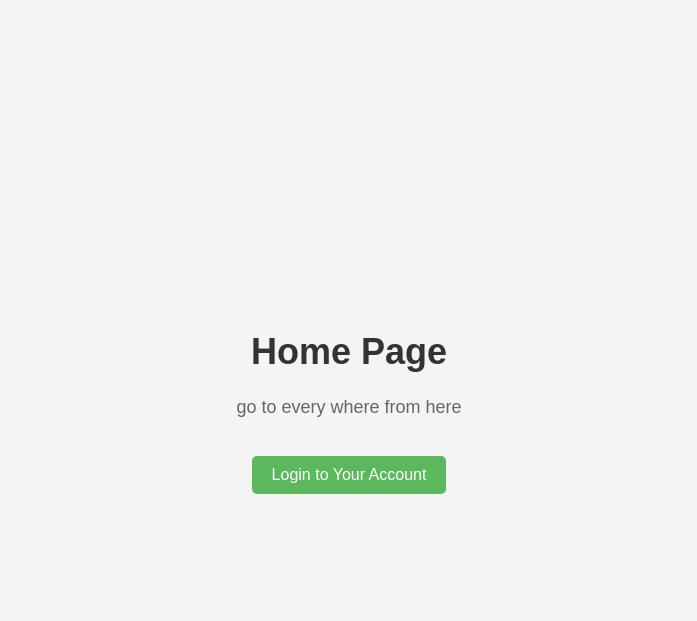
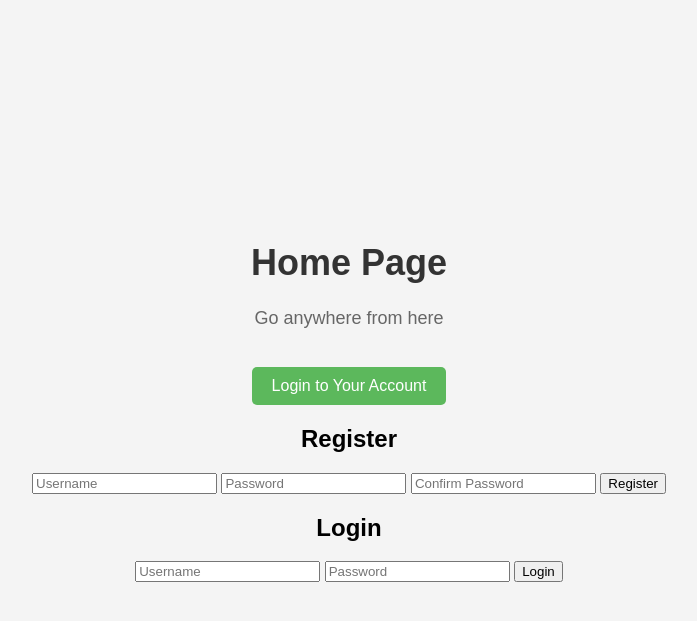
Before and after one commit to 3022249729/GetPost, a Flask app: page /register in a window 1280 px wide. Shown: the top 621 px of the page, without its empty margins (291-988 px from the left). Run offline with Flask 3, Linux system fonts and the light colour scheme.

Commit message:
if register

```diff
--- a/templates/home_page.html
+++ b/templates/home_page.html
@@ -4,14 +4,42 @@
     <meta charset="UTF-8">
     <meta name="viewport" content="width=device-width, initial-scale=1.0">
     <title>Home Page</title>
-    <link rel="stylesheet" href="{{ url_for('static', filename='css/home_page.css')}}">
+    <link rel="stylesheet" href="{{ url_for('static', filename='css/home_page.css') }}">
 </head>
 <body>
 
 <div class="container">
     <h1>Home Page</h1>
-    <p>go to every where from here</p>
+    <p>Go anywhere from here</p>
     <a href="/login">Login to Your Account</a>
+
+    <!-- Flash Messages Section -->
+    {% with messages = get_flashed_messages(with_categories=true) %}
+        {% if messages %}
+            <ul>
+            {% for category, message in messages %}
+                <li class="{{ category }}">{{ message }}</li>
+            {% endfor %}
+            </ul>
+        {% endif %}
+    {% endwith %}
+
+    <!-- Registration Form -->
+    <h2>Register</h2>
+    <form action="/register" method="post">
+        <input type="text" name="username" placeholder="Username" required>
+        <input type="password" name="password" placeholder="Password" required>
+        <input type="password" name="confirm_password" placeholder="Confirm Password" required>
+        <button type="submit">Register</button>
+    </form>
+
+    <!-- Login Form -->
+    <h2>Login</h2>
+    <form action="/login" method="post">
+        <input type="text" name="username" placeholder="Username" required>
+        <input type="password" name="password" placeholder="Password" required>
+        <button type="submit">Login</button>
+    </form>
 </div>
 
 </body>
```
